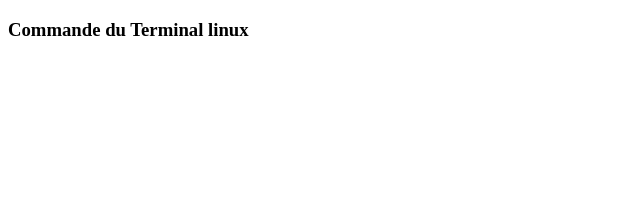
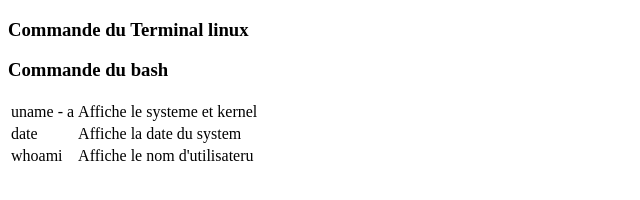
Before and after one commit to ryan1337/Terminal_cmd, a plain HTML site: page index.html in a window 1280 px wide. Shown: the whole page, without its empty margins (0-640 px from the left). Drawn offline with Linux system fonts and the light colour scheme.

Commit message:
create 3 tr

```diff
--- a/index.html
+++ b/index.html
@@ -8,6 +8,22 @@
         <h3>Commande du Terminal linux</h3>
       </header>
   <body>
-
+      <h3>Commande du bash</h3>
+                          <div class="gauche">
+                              <table>
+                                <tr class="gris">
+                                        <td>uname - a</td>
+                                        <td>Affiche le systeme et kernel</td>
+                                </tr>
+                                <tr>
+                                        <td>date</td>
+                                        <td>Affiche la date du system</td>
+                                </tr>
+                                <tr>
+                                        <td>whoami</td>
+                                        <td>Affiche le nom d'utilisateru</td>
+                                </tr>
+                              </table>
+                          </div>
   </body>
 </html>
```
